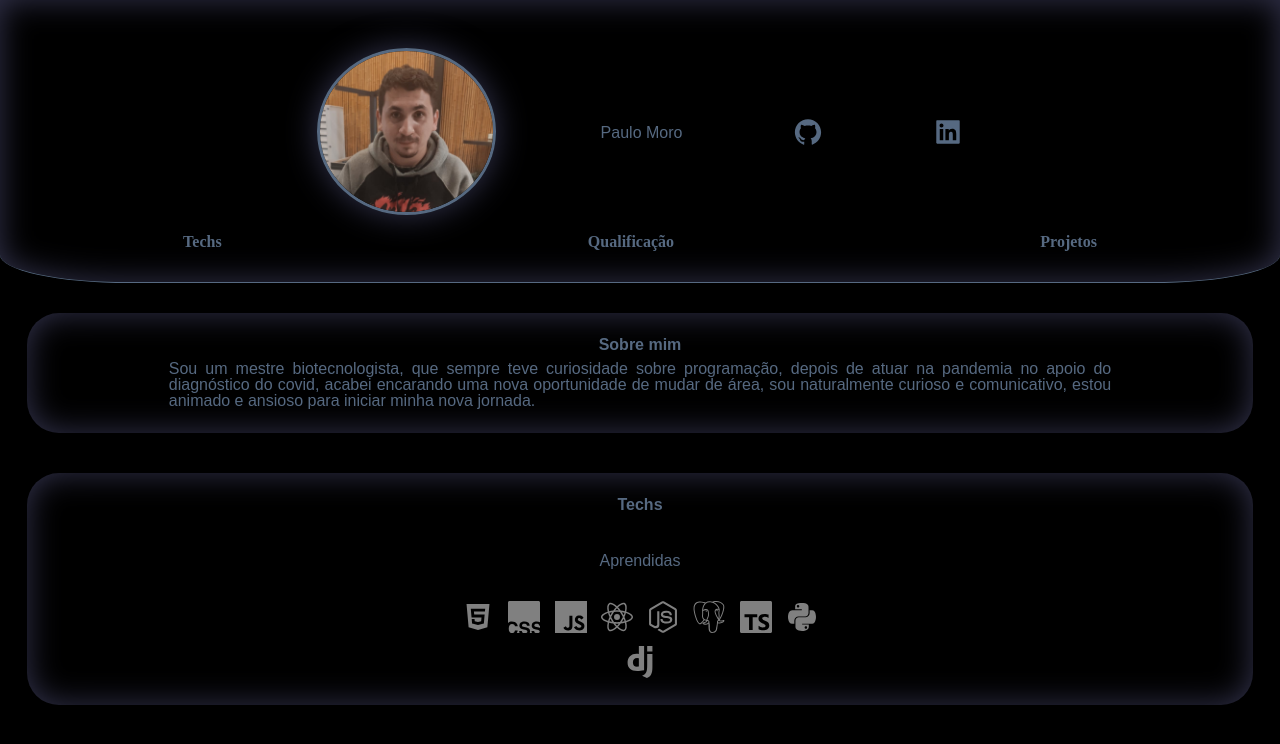
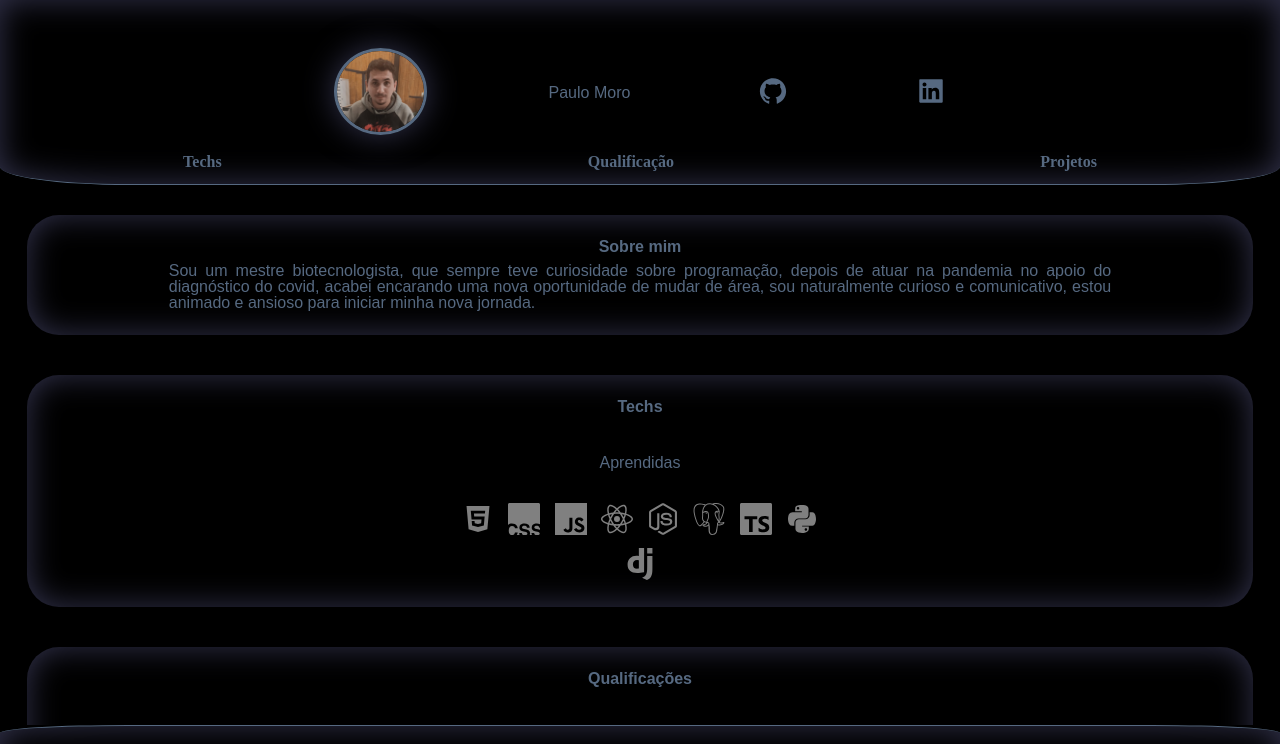
Before and after one commit to paulo-moro/portifolio, a React (Create React App) app: page / in a window 1280 px wide. Shown: the top 744 px of the page. Built offline with nearby package versions, Linux system fonts and the light colour scheme.

Commit message:
refactor: correct nav button styles for projects

```diff
--- a/public/index.html
+++ b/public/index.html
@@ -24,7 +24,7 @@
       work correctly both with client-side routing and a non-root public URL.
       Learn how to configure a non-root public URL by running `npm run build`.
     -->
-    <title>React App</title>
+    <title>Paulo Henrique Moro dos Santos</title>
   </head>
   <body>
     <noscript>You need to enable JavaScript to run this app.</noscript>
--- a/src/components/Footer/style.js
+++ b/src/components/Footer/style.js
@@ -7,10 +7,10 @@ justify-content: space-around;
 flex-direction: column;
 align-items: center;
 background-color: var(--black);
-padding: 3em 0em 3em 0em;
 border-radius: 10% 10% 0% 0%  ;
 border-top: 0.1em var(--blue1) solid;
 box-shadow: 0rem 0rem 2rem var(--blue3) inset;
+height: 10vh;
 svg:hover{
     cursor: pointer;
   }
--- a/src/components/GeneralStyles/style.js
+++ b/src/components/GeneralStyles/style.js
@@ -94,7 +94,6 @@ export const StyledSection = styled.section`
       padding: 10px;
       color: #000;
       display: flex;
-      justify-content:flex-start ;
       flex-wrap: wrap;
      p{
       color: var(--blue1);
@@ -102,8 +101,9 @@ export const StyledSection = styled.section`
      }
      nav{
       display: flex;
+      justify-content: center;
       width: 100%;
-      justify-content: space-evenly;
+      gap: 2rem;
      }
      button{
       display: flex;
--- a/src/components/Header/style.js
+++ b/src/components/Header/style.js
@@ -8,11 +8,10 @@ export const StyledHeader = styled.header`
   align-items: center;
   background-color: var(--black);
   border-radius: 0% 0% 10% 10%;
-  padding: 3em;
   border-bottom: 0.1em solid var(--blue1);
   box-shadow: 0rem 0rem 2rem var(--blue3) inset;
-
   padding: 2em 0em 2em 0em;
+  height: 15vh;
   .Personal_data{
     display: flex;
     align-items: center;
@@ -21,7 +20,7 @@ export const StyledHeader = styled.header`
     color:var(--blue1);
   }
   figure{
-    width: 20%;
+    width: 10%;
     img{
       border-radius: 50%;
       width: 100%;
--- a/src/pages/landingPage/style.js
+++ b/src/pages/landingPage/style.js
@@ -3,7 +3,7 @@ import styled from "styled-components";
 export const StyledMain = styled.main`
   background-color: var(--black0);
   color: var(--white);
-  height: 33%;
+  height: 60vh;
   padding: 30px 20px;
   display: flex;
   overflow-x: scroll;
```
Also changed, not shown: src/pages/landingPage/index.jsx (indentation only).
